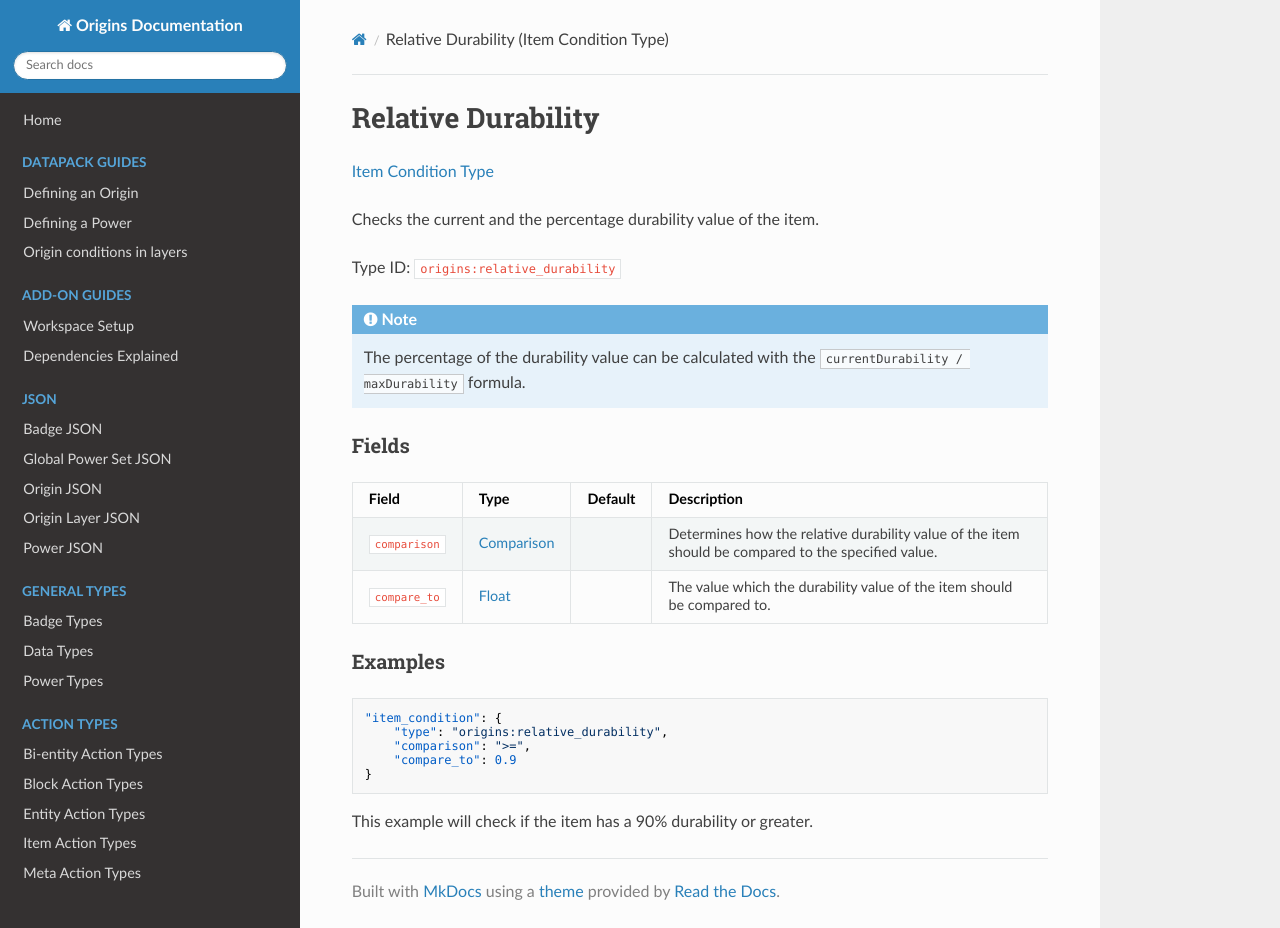
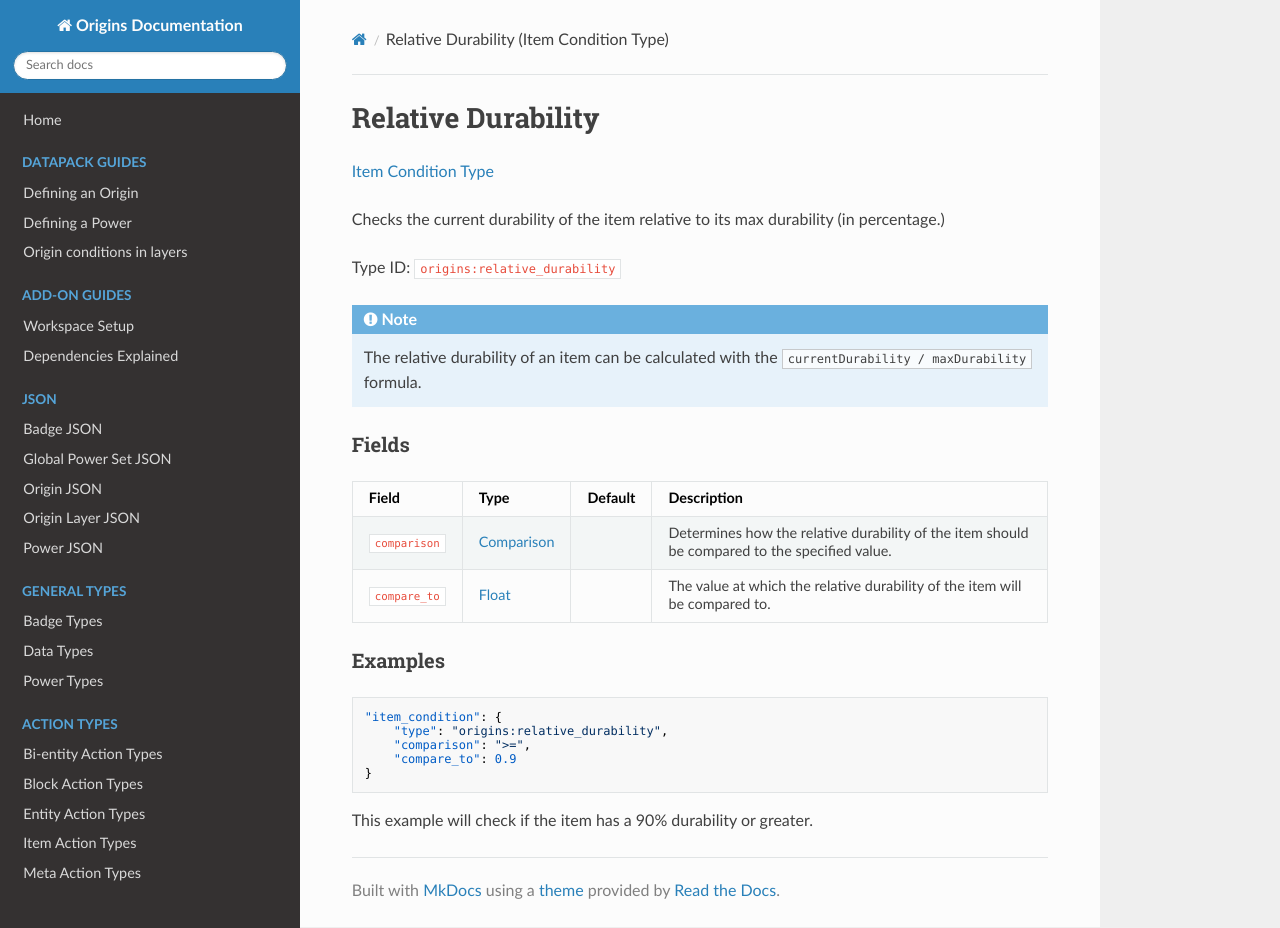
Before and after one commit to apace100/origins-docs, an MkDocs documentation site: the page built from docs/types/item_condition_types/relative_durability.md, in a window 1280 px wide and 928 px high. Built offline with MkDocs 1.6.1, drawn with Linux system fonts in a browser that asks for light colours; nearby versions of some CDN libraries.

Commit message:
Updated `relative_durability` (Item Condition Type) * Reworded the description of the type itself and its fields * Reworded the note

```diff
--- a/docs/types/item_condition_types/relative_durability.md
+++ b/docs/types/item_condition_types/relative_durability.md
@@ -7,21 +7,21 @@ date: 2022-07-03
 
 [Item Condition Type](../item_condition_types.md)
 
-Checks the current and the percentage durability value of the item.
+Checks the current durability of the item relative to its max durability (in percentage.)
 
 Type ID: `origins:relative_durability`
 
 !!! note
 
-    The percentage of the durability value can be calculated with the `currentDurability / maxDurability` formula.
+    The relative durability of an item can be calculated with the `currentDurability / maxDurability` formula.
 
 
 ### Fields
 
 Field | Type | Default | Description
 ------|------|---------|------------
-`comparison` | [Comparison](../data_types/comparison.md) | | Determines how the relative durability value of the item should be compared to the specified value.
-`compare_to` | [Float](../data_types/float.md) | | The value which the durability value of the item should be compared to.
+`comparison` | [Comparison](../data_types/comparison.md) | | Determines how the relative durability of the item should be compared to the specified value.
+`compare_to` | [Float](../data_types/float.md) |  | The value at which the relative durability of the item will be compared to.
 
 
 ### Examples
```
